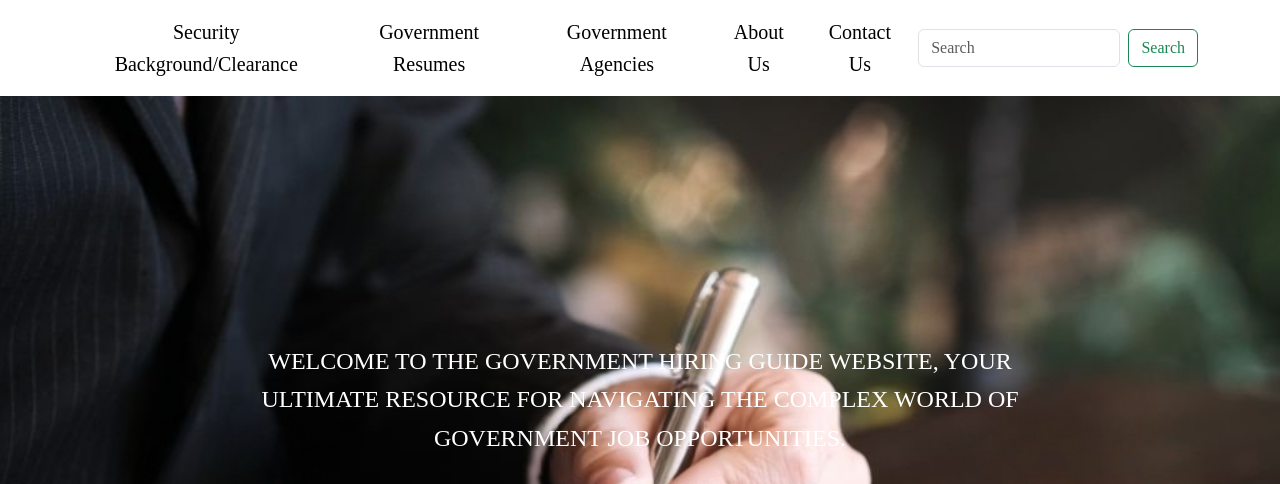
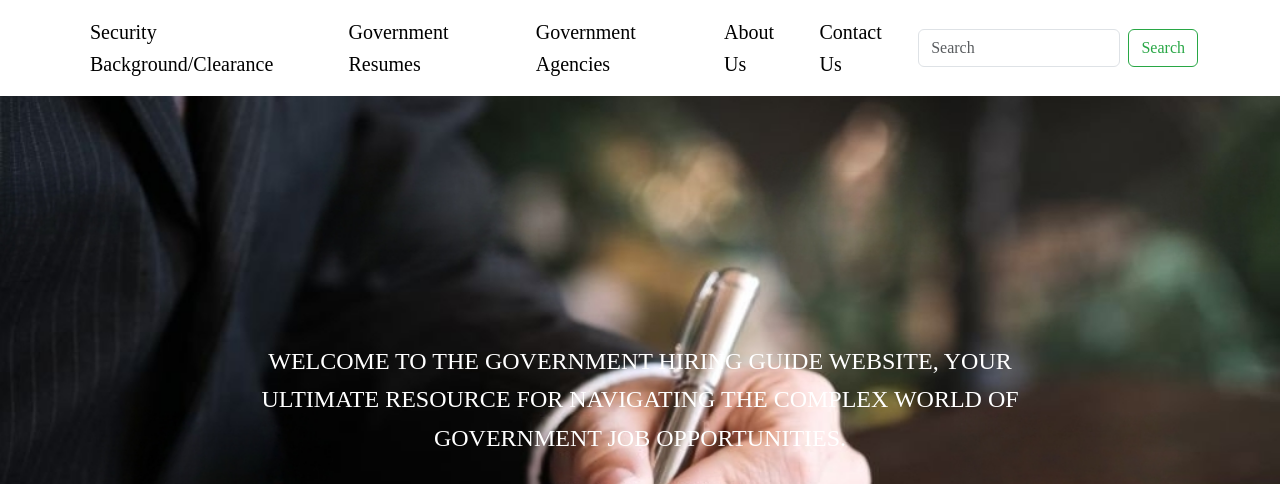
Before and after one commit to jorgester/Courseproject-2, a plain HTML site: page index.html in a window 1280 px wide. Shown: the top 484 px of the page. Drawn offline with nearby package versions, Linux system fonts and the light colour scheme; files whose address does not match are found by name.

Commit message:
Added index.css

```diff
--- a/index.css
+++ b/index.css
@@ -17,7 +17,7 @@ body{
 .navbar {
   background-color: #ffffff; /* Set the background color */
   color: #000000;
-  text-align: center;/* Set the text color */
+/* Set the text color */
 }
 
 .navbar-toggler {
@@ -37,6 +37,17 @@ body{
 
 .nav-link:hover {
   text-decoration: underline; /* Add underline on hover */
+}
+
+/* Styles for the search button */
+.btn-outline-success {
+  color: #28a745;
+  border-color: #28a745;
+}
+
+.btn-outline-success:hover {
+  background-color: #28a745;
+  color: white;
 }
 
 
```
